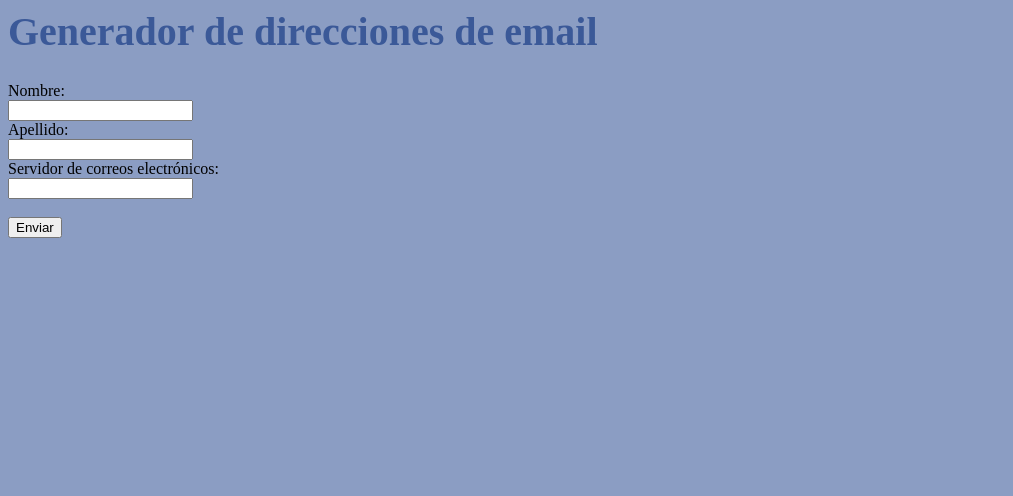
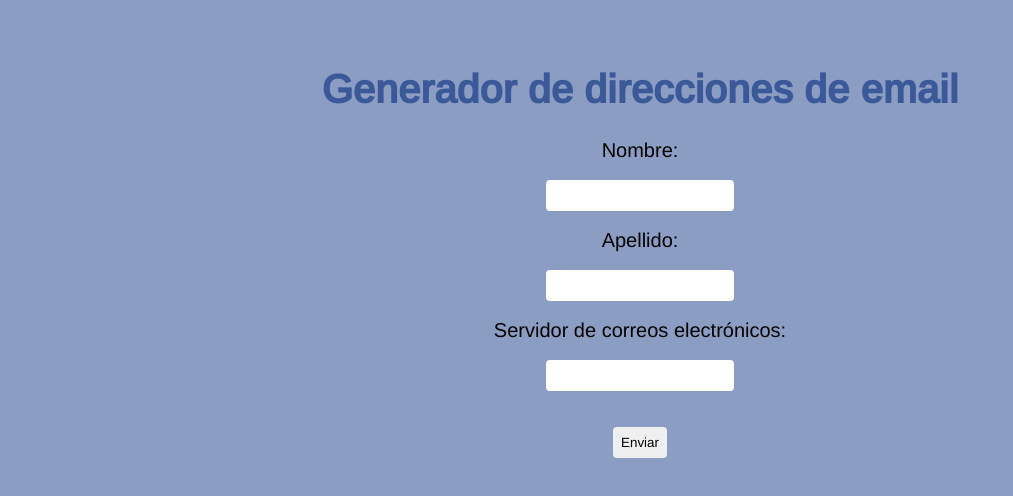
Before and after one commit to CelesteGc/TPF-ProgramacionAvanzada-TI, a plain HTML site: page TrabajoFinalEmail/index.html in a window 1280 px wide. Shown: the whole page, without its empty margins (0-1013 px from the left). Drawn offline with nearby package versions, Linux system fonts and the light colour scheme.

Commit message:
Modifique css

```diff
--- a/TrabajoFinalEmail/index.html
+++ b/TrabajoFinalEmail/index.html
@@ -16,6 +16,9 @@ se podrá ingresar la cantidad de datos que se deseen en la tabla.
 -->
 <html>
     <head>
+        <link rel="preconnect" href="https://fonts.googleapis.com">
+        <link rel="preconnect" href="https://fonts.gstatic.com" crossorigin>
+        <link href="https://fonts.googleapis.com/css2?family=Arimo:wght@400;500&display=swap" rel="stylesheet">
         <link rel="stylesheet" href="styles.css">
         <title>Direcciones de email</title>
     </head>
--- a/TrabajoFinalEmail/styles.css
+++ b/TrabajoFinalEmail/styles.css
@@ -1,16 +1,43 @@
 html{
     background: #8b9dc3;
 }
+body{
+    display: flex;
+    align-items: center;
+    flex-direction: column;
+    justify-content: center;
+    margin-top : 2.5rem;
+}
 h1{
+    font-family: 'Arimo', sans-serif;
     font-size: 40px;
     color:	#3b5998;
 }
-p{
-    background-color: grey;
+form{
+    display: flex;
+    flex-direction: column;
+    align-items: center;
+}
+label{
+    font-family: 'Arimo', sans-serif;
     text-align: center;
+    font-size: 20px;
 }
-a{
-    display: block;
-    color:yellow;
-    text-align: center;
+input{
+    font-family: 'Arimo', sans-serif;
+    border:none;
+    padding: 0.5rem;
+    border-radius: 0.25rem;
 }
+table{
+    font-family: 'Arimo', sans-serif;
+    border:1px solid black;
+    width:500px;
+    margin-left: 70px;
+}
+td{
+    border:1px solid black
+}
+th{
+    width: 100px;
+}
```
